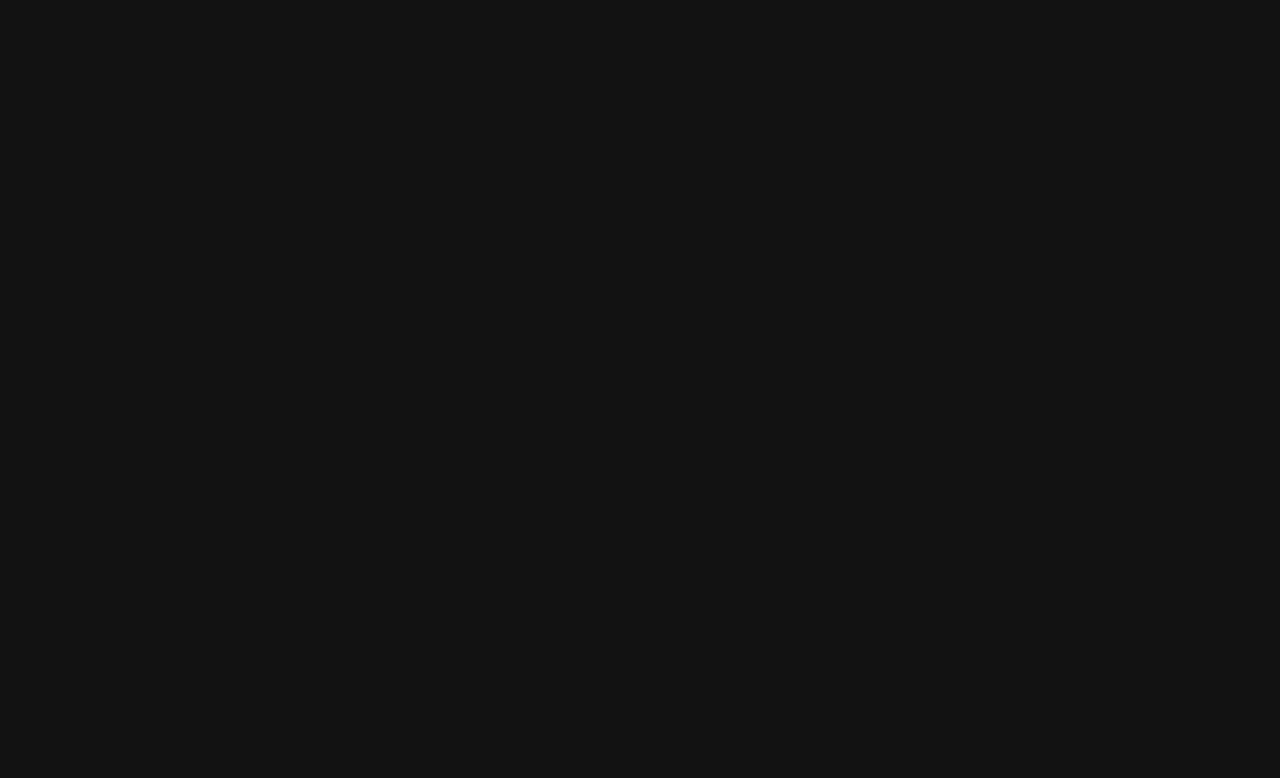
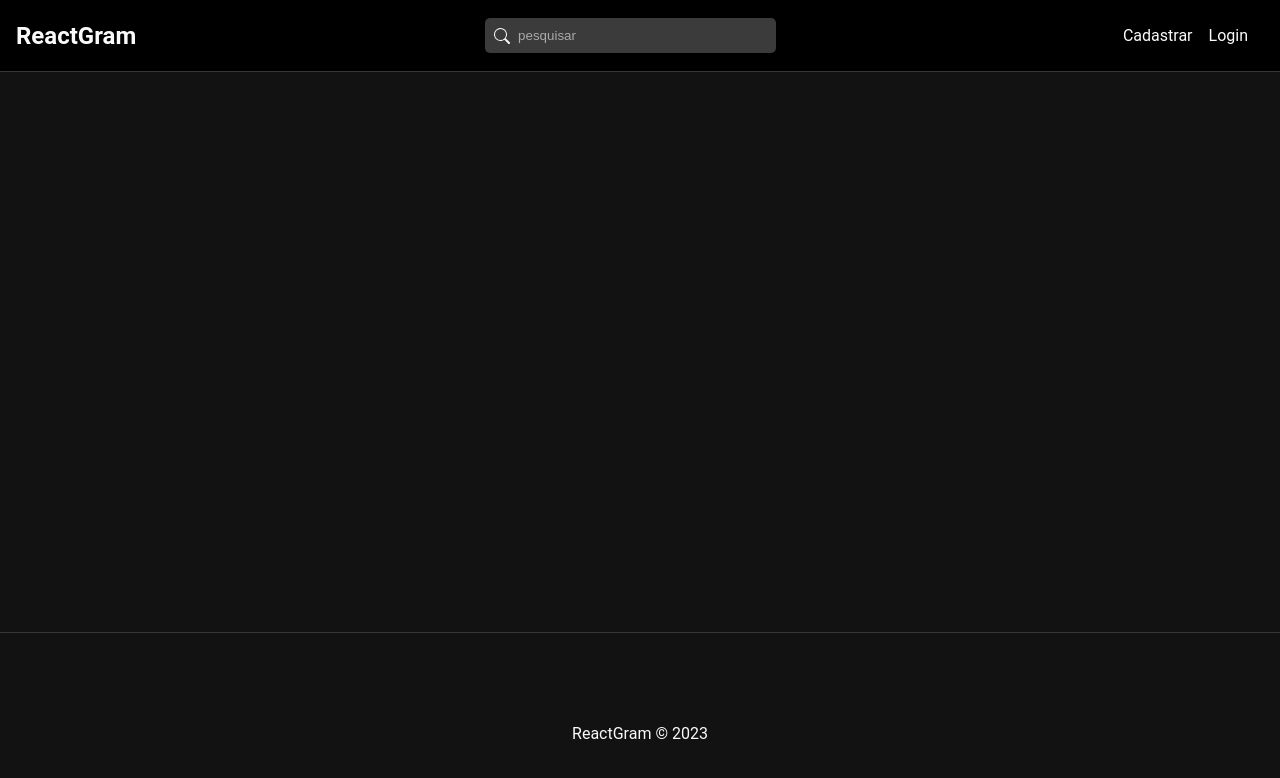
Before and after one commit to Jaco1030D/front-ReactGram, a React (Vite) app: page / in a window 1280 px wide. Before the commit this address had no page. Shown: the top 778 px of the page. Built offline with nearby package versions, Linux system fonts and the light colour scheme; the HTML template or start-up script is replaced by a standard one.

Commit message:
Alteração com intuito de resolver bug

```diff
--- a/src/App.jsx
+++ b/src/App.jsx
@@ -8,8 +8,8 @@ function App() {
   const auth = true
 
   return (
+      <BrowserRouter>
         <div className="App">
-      <BrowserRouter>
           <Navbar/>
           <div className="container">
           <Routes>
@@ -18,8 +18,8 @@ function App() {
           </Routes>
           </div>
           <Footer/>
+        </div>
       </BrowserRouter>
-    </div>
   )
 }
 
--- /dev/null
+++ b/src/main.jsx
@@ -0,0 +1,16 @@
+import React from 'react'
+import ReactDOM from 'react-dom/client'
+import App from './App'
+import './index.css'
+
+import { Provider } from 'react-redux'
+import { store } from './store'
+
+
+ReactDOM.createRoot(document.getElementById('root')).render(
+  <React.StrictMode>
+    <Provider store={store}>
+    <App />
+    </Provider>
+  </React.StrictMode>,
+)
```
Lines whose indentation alone changed are shown as unchanged.
